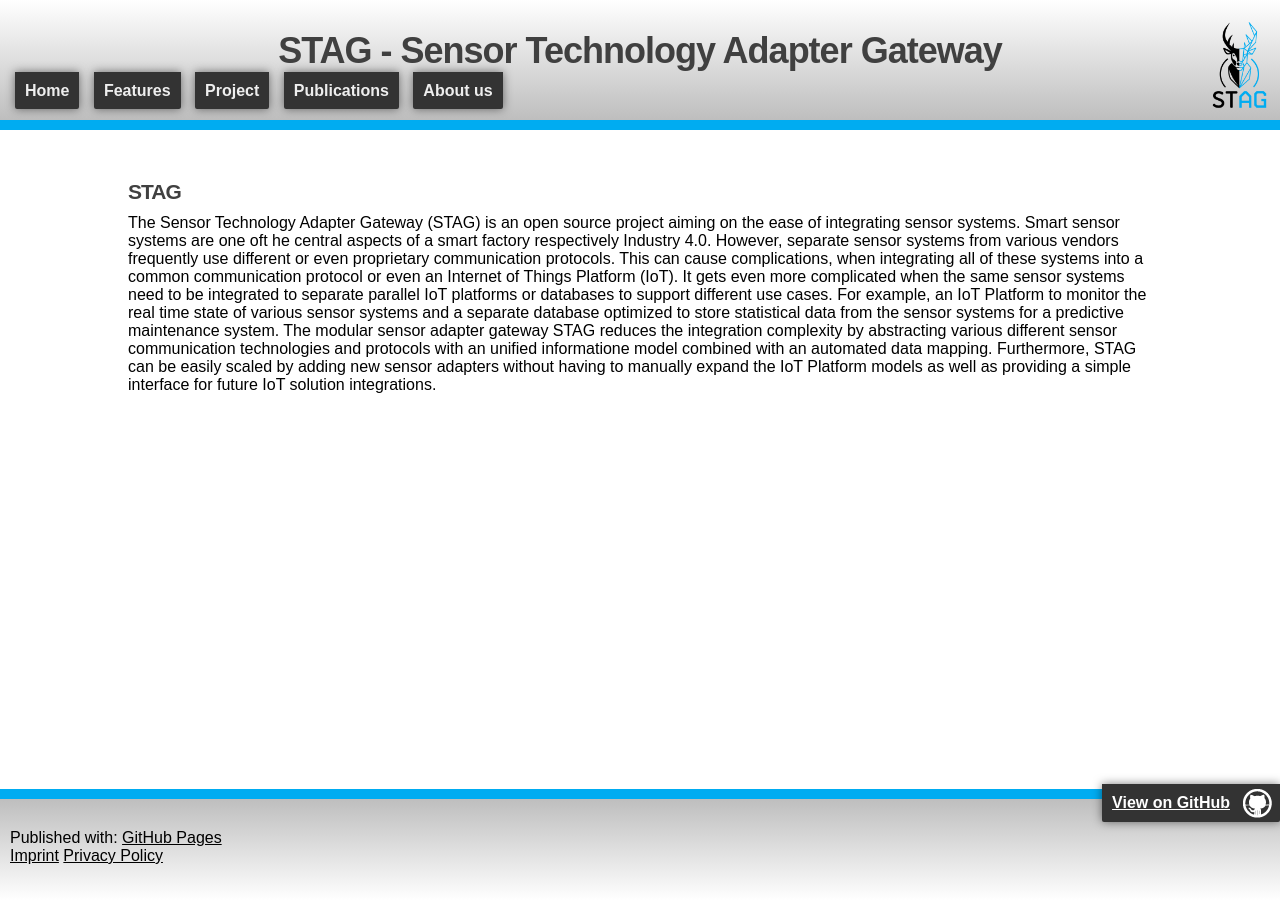
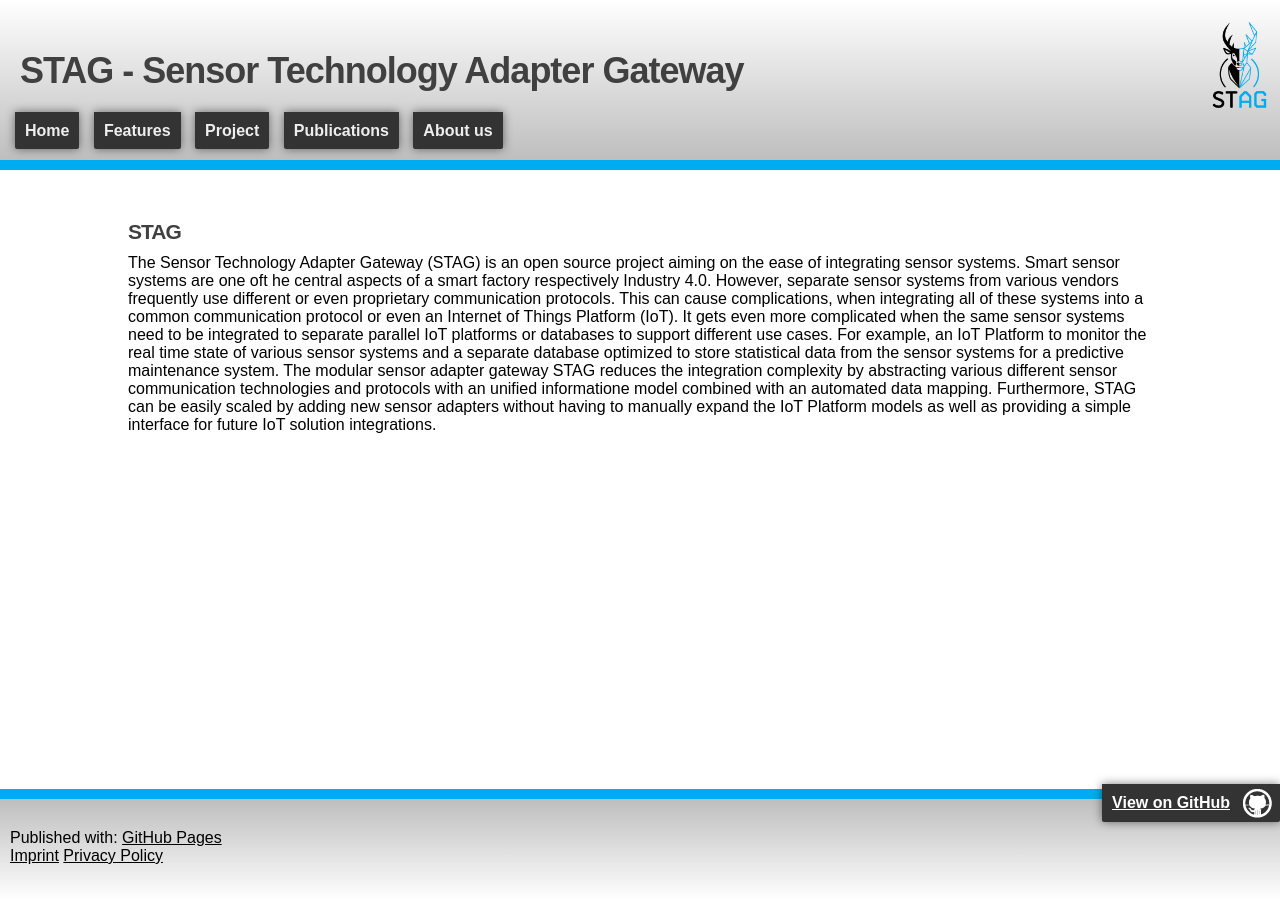
Before and after one commit to Hahn-Schickard/STAG-frontpage, a Jekyll site: the page built from index.md, in a window 1280 px wide. Built offline with Jekyll 4.4.1, drawn with Linux system fonts in a browser that asks for light colours.

Commit message:
make changes in header layout
Signed-off-by: Gerhard <gerhard.marki@hahn-schickard.de>

```diff
--- a/_includes/header.html
+++ b/_includes/header.html
@@ -1,5 +1,5 @@
 <header id="header_inner">
-  <h1 style="text-align:center">STAG - Sensor Technology Adapter Gateway</h1>
+  <h1 style="text-align:left; padding: inherit;">STAG - Sensor Technology Adapter Gateway</h1>
     <a class="menu_link" href="{{site.baseurl}}/">Home</a>
     <a class="menu_link" href="{{site.baseurl}}/features/">Features</a>
     <a class="menu_link" href="{{site.baseurl}}/project/">Project</a>
```
